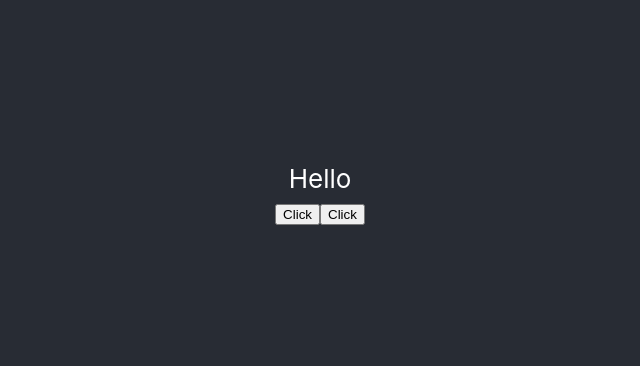
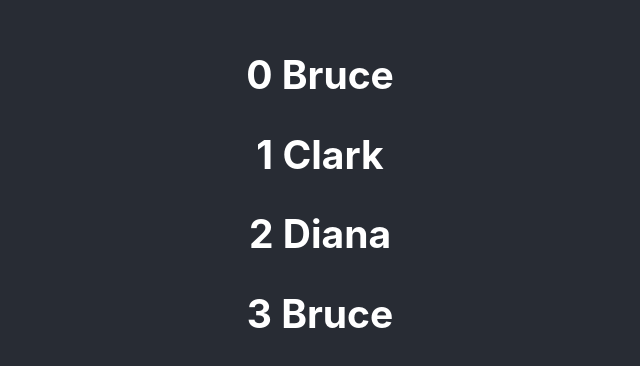
Before and after one commit to theolvq/react-learning, a React (Create React App) app in the folder hello-world/: page / in a window 1280 px wide. Shown: the part 206-572 px from the top of the page, without its empty margins (320-960 px from the left). Built offline with nearby package versions, Linux system fonts and the light colour scheme.

Commit message:
passing props and state from parent to child

```diff
--- a/hello-world/src/App.js
+++ b/hello-world/src/App.js
@@ -1,26 +1,11 @@
 import './App.css';
-// import Welcome from './components/Welcome';
-// import Greet from './components/Greet';
-// import Message from './components/Message';
-// import Counter from './components/Counter';
-// import FunctionClick from './components/FunctionClick';
-
-// import ClassClick from './components/ClassClick';
-import EventBind from './components/EventBind';
+import NameList from './components/NameList';
 
 function App() {
   return (
     <div className='App'>
       <header className='App-header'>
-        <EventBind />
-        {/* <Counter /> */}
-        {/* <Greet name='Bruce' heroName='Batman'></Greet>
-        <Greet name='Clark' heroName='Superman'></Greet>
-        <Greet name='Diana' heroName='Wonder Woman' /> */}
-        {/* <Welcome name='Bruce' heroName='Batman' />
-        <Welcome name='Clark' heroName='Superman' />
-        <Welcome name='Diana' heroName='Wonder Woman' /> */}
-        {/* <Message /> */}
+        <NameList />
       </header>
     </div>
   );
--- /dev/null
+++ b/hello-world/src/components/NameList.js
@@ -0,0 +1,61 @@
+import React from 'react';
+import { Person } from './Person';
+
+const NameList = () => {
+  // const names = [
+  //   {
+  //     firstName: 'Bruce',
+  //     lastName: 'Wayne',
+  //     heroName: 'Batman',
+  //   },
+  //   {
+  //     firstName: 'Clark',
+  //     lastName: 'Kent',
+  //     heroName: 'Superman',
+  //   },
+  //   {
+  //     firstName: 'Diana',
+  //     lastName: 'Prince',
+  //     heroName: 'Wonder Woman',
+  //   },
+  // ];
+
+  // const nameList = names.map(hero => (
+  //   <div>
+  //     <h2>
+  //       My name is {hero.firstName} {hero.lastName}, but they call me
+  //       {hero.heroName}
+  //     </h2>
+  //   </div>
+  // ));
+  // const persons = [
+  //   {
+  //     id: 1,
+  //     name: 'Bruce',
+  //     skill: 'kick asses',
+  //   },
+  //   {
+  //     id: 2,
+  //     name: 'Clark',
+  //     skill: 'resist bullets',
+  //   },
+  //   {
+  //     id: 3,
+  //     name: 'Diana',
+  //     skill: 'am awesome',
+  //   },
+  // ];
+  // const personList = persons.map(person => (
+  //   <Person key={person.id} person={person}></Person>
+  // ));
+  // return <div>{personList}</div>;
+  const names = ['Bruce', 'Clark', 'Diana', 'Bruce'];
+  const nameList = names.map((name, index) => (
+    <h2 key={index}>
+      {index} {name}
+    </h2>
+  ));
+  return <div>{nameList}</div>;
+};
+
+export default NameList;
--- /dev/null
+++ b/hello-world/src/components/Person.js
@@ -0,0 +1,11 @@
+import React from 'react';
+
+export const Person = ({ person }) => {
+  return (
+    <div>
+      <h2>
+        My name is {person.name}, and I {person.skill}
+      </h2>
+    </div>
+  );
+};
```
Also changed, not shown: hello-world/src/components/ChildComponent.js (added, +11 -0 lines), hello-world/src/components/ParentComponent.js (added, +28 -0 lines), hello-world/src/components/UserGreeting.js (added, +44 -0 lines).
